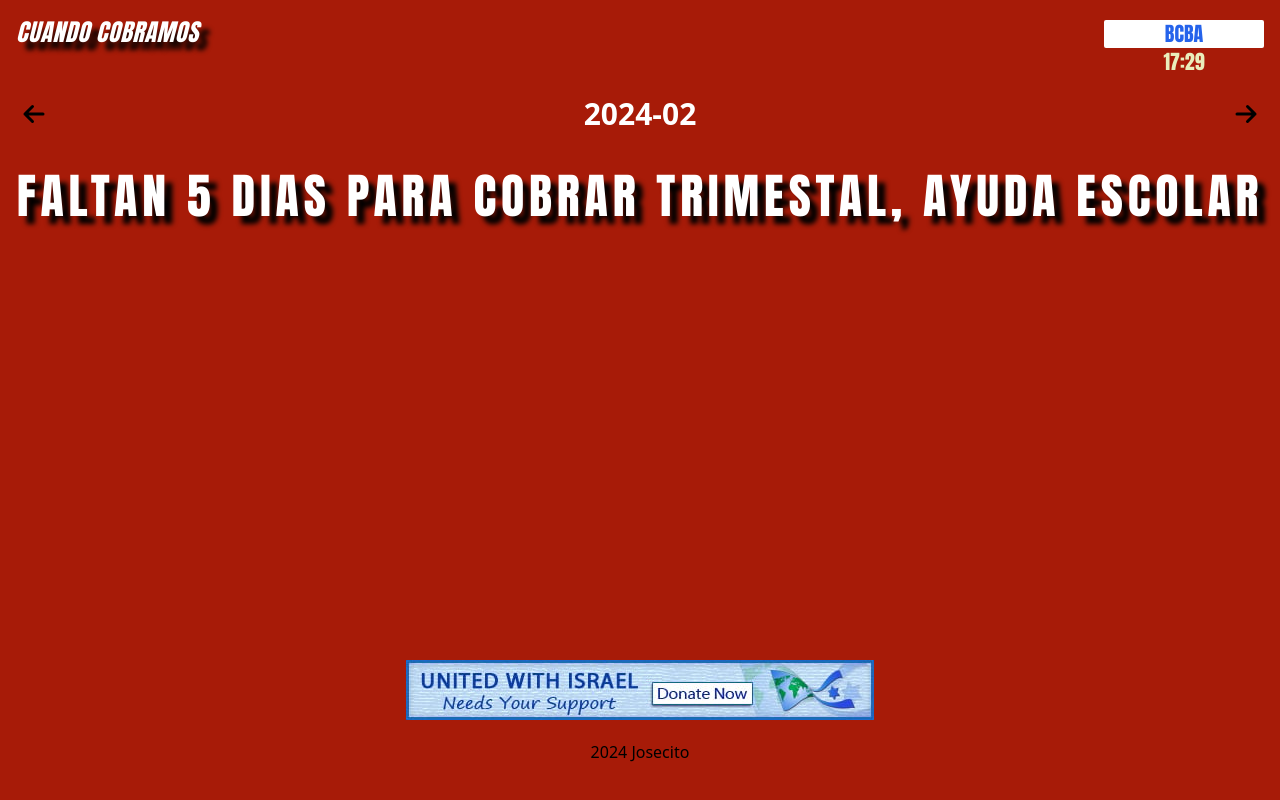
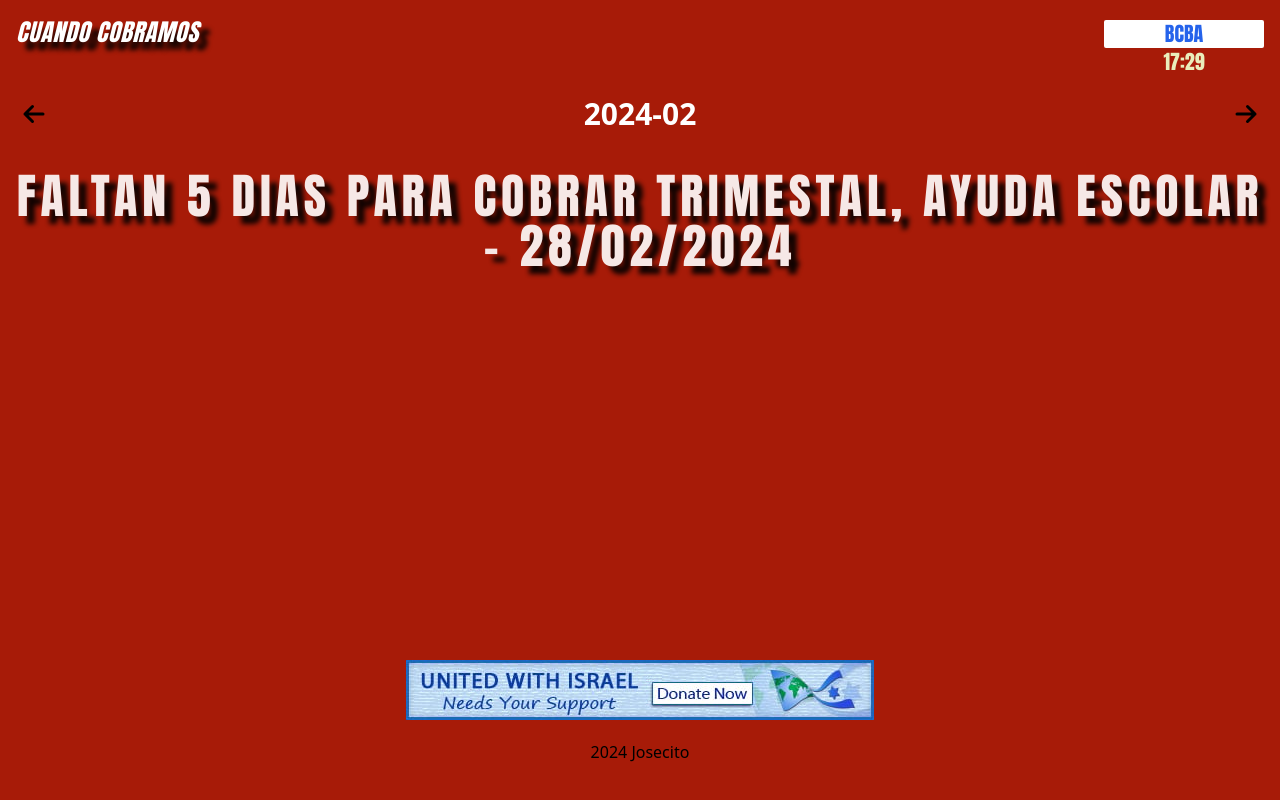
Before and after one commit to josemgonzalezp/cuandocobramos, a React (Vite) app: page / in a window 1280 px wide. Built offline with nearby package versions, Linux system fonts and the light colour scheme.

Commit message:
Feriados 2025

```diff
--- a/src/App.jsx
+++ b/src/App.jsx
@@ -4,6 +4,7 @@ import moment from "moment";
 import israel from "./assets/israel.jpg";
 import ArrowLeft from "./components/ArrowLeft";
 import ArrowRight from "./components/ArrowRight";
+import { Header } from "./components/Header";
 
 const getFechaCobro = (fechaSearch) => {
     const dateCobrar = fechaSearch.endOf("month");
@@ -47,6 +48,7 @@ const getText = (fechaCobro) => {
         texto = texto + coma + " " + concepto.toUpperCase();
         coma = ",";
     });
+    texto = texto + " - " + dFechaCobro.format("DD/MM/YYYY");
     return texto;
 };
 
@@ -63,33 +65,27 @@ export default function App() {
 
     return (
         <main className="h-screen w-full flex flex-col p-4 bg-[#A71B08]">
-            <header className="h-10 flex items-baseline justify-between">
-                <span className="text-2xl font-extrabold font-Impact italic text-white tracking-wide text-shadow">
-                    CUANDO COBRAMOS
-                </span>
-                <div className="flex flex-col w-40">
-                    <span className="text-xl font-Impact text-blue-600 bg-white rounded-sm text-center">
-                        BCBA
-                    </span>
-                    <span className="text-xl font-Impact text-[#EAEDBB] text-center">
-                        {moment().format("HH:mm")}
-                    </span>
-                </div>
-            </header>
+            <Header />
             <section className="w-full mb-auto py-10 grid">
                 <div className="flex flex-row justify-between items-center">
-                    <button onClick={() => handleMonthPicker(1)}>
+                    <button
+                        onClick={() => handleMonthPicker(1)}
+                        className="hover:scale-150 hover:opacity-50 transition: all 0.3s ease-in-out"
+                    >
                         <ArrowLeft />
                     </button>
                     <span className="text-3xl font-bold text-white">
                         {moment(fechaSearch, "YYYY-MM-DD").format("YYYY-MM")}
                     </span>
-                    <button onClick={() => handleMonthPicker(-1)}>
+                    <button
+                        onClick={() => handleMonthPicker(-1)}
+                        className="hover:scale-150 hover:opacity-50 transition: all 0.3s ease-in-out"
+                    >
                         <ArrowRight />
                     </button>
                 </div>
                 <div className="py-10 text-center text-wrap">
-                    <span className="text-5xl font-extrabold font-Impact text-white antialiased tracking-widest text-shadow">
+                    <span className="text-5xl font-extrabold font-Impact text-white antialiased tracking-widest text-shadow opacity-90">
                         {getText(fechaSearch)}
                     </span>
                 </div>
--- /dev/null
+++ b/src/components/Header.jsx
@@ -0,0 +1,19 @@
+import moment from "moment";
+
+export const Header = () => {
+    return (
+        <header className="h-10 flex items-baseline justify-between">
+            <span className="text-2xl font-extrabold font-Impact italic text-white tracking-wide text-shadow">
+                CUANDO COBRAMOS
+            </span>
+            <div className="flex flex-col w-40">
+                <span className="text-xl font-Impact text-blue-600 bg-white rounded-sm text-center">
+                    BCBA
+                </span>
+                <span className="text-xl font-Impact text-[#EAEDBB] text-center">
+                    {moment().format("HH:mm")}
+                </span>
+            </div>
+        </header>
+    );
+};
--- a/src/data/data.json
+++ b/src/data/data.json
@@ -1,22 +1,20 @@
 {
     "feriados": [
         "2024-01-01",
-        "2024-02-12",
-        "2024-02-13",
+        "2024-03-03",
+        "2024-03-04",
         "2024-03-24",
-        "2024-03-28",
-        "2024-03-29",
-        "2024-04-01",
         "2024-04-02",
+        "2024-04-17",
+        "2024-04-18",
         "2024-05-01",
-        "2024-05-25",
-        "2024-06-17",
+        "2024-05-02",
+        "2024-06-16",
         "2024-06-20",
         "2024-07-09",
-        "2024-08-17",
-        "2024-10-11",
-        "2024-10-12",
-        "2024-11-18",
+        "2024-08-15",
+        "2024-11-21",
+        "2024-11-24",
         "2024-12-08",
         "2024-12-25"
     ],
```
Also changed, not shown: src/assets/Jubilado.png (added).
